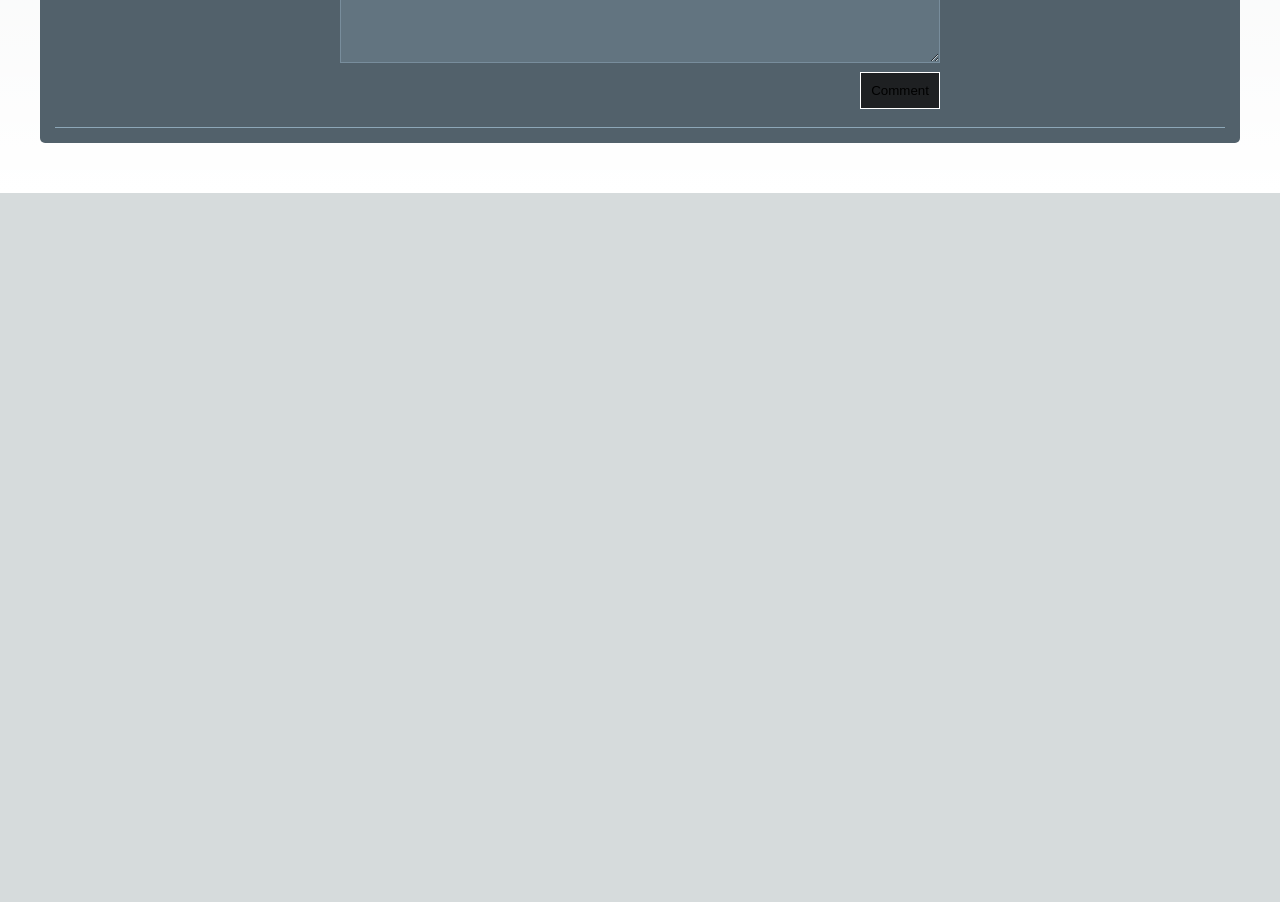
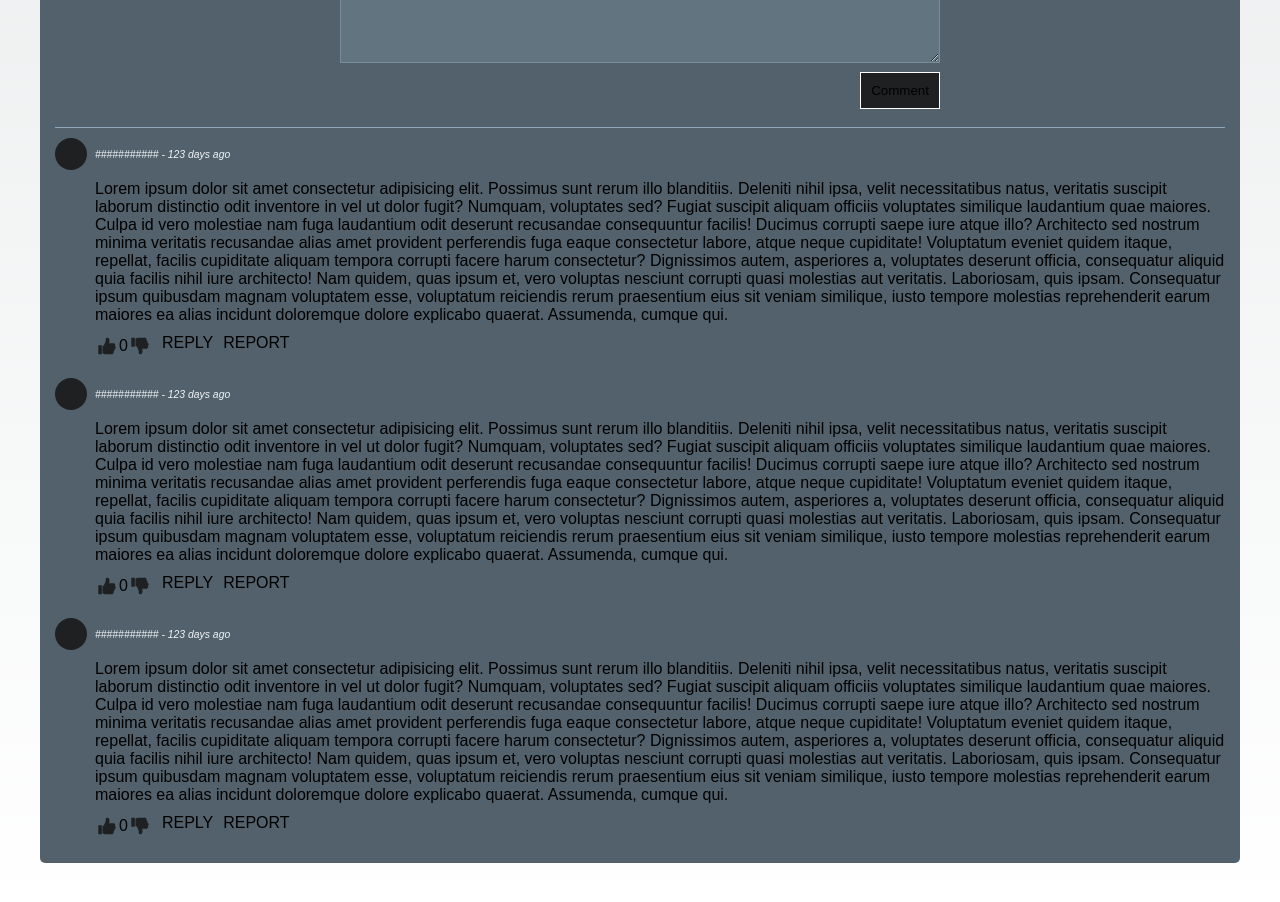
Before and after one commit to Shinyepo/Reddit-Clone, a Next.js app in the folder web/: page /thread in a window 1280 px wide. Shown: the part 1480-2382 px from the top of the page. Before the commit the page ends 1673 px from the top, so only its background shows below. Built offline with nearby package versions, Linux system fonts and the light colour scheme.

Commit message:
Comment component with test, homepage redirect, click propagation fix

```diff
--- a/web/app/layout.tsx
+++ b/web/app/layout.tsx
@@ -11,10 +11,11 @@ export default function RootLayout({
   children: React.ReactNode;
 }) {
   return (
+    <html>
       <body>
         <header>
           <div className="header-container">
-            <div className="logo" role="heading">Epodit</div>
+            <div className="logo" role="heading"><a href="/">Epodit</a></div>
             <div className="search-box">
               <input
                 role="searchbox"
@@ -28,5 +29,6 @@ export default function RootLayout({
         </header>
         <main className="main">{children}</main>
       </body>
+      </html>
   );
 }
--- a/web/app/thread/page.tsx
+++ b/web/app/thread/page.tsx
@@ -1,3 +1,4 @@
+import { ThreadComment } from "@/components/threadComment";
 import { ThreadFooter } from "@/components/threadFooter";
 import { ThreadLikes } from "@/components/threadLikes";
 import "./page.css";
@@ -146,7 +147,11 @@ export default function Home() {
           </div>
         </div>
         <div className="item3">
-          <div className="thread-comments"></div>
+          <div data-testid="comment-section" className="thread-comments">
+            <ThreadComment />
+            <ThreadComment />
+            <ThreadComment />
+          </div>
         </div>
       </div>
     </div>
--- /dev/null
+++ b/web/components/threadComment.css
@@ -0,0 +1,38 @@
+.thread-comment {
+    padding: 10px 0;
+}
+
+.comment-content {
+    padding: 10px 0 0 40px;
+}
+
+.comment-footer {
+    display: flex;
+    padding: 0 40px;
+    margin-top: 10px;
+    /* border-top: 1px solid #8DA7B8; */
+    border-width: 90%;
+}
+
+.thread-author {
+    display: flex;
+    align-items: center;
+}
+
+.comment-avatar {
+    width: 32px;
+    height: 32px;
+    background-color: #1E2022;
+    border-radius: 50%;
+    margin-right: 8px;
+}
+
+.comment-likes {
+    display: flex;
+    justify-content: center;
+    align-items: center;
+}
+
+.comment-footer div:not(:first-child) {
+    margin-left: 10px;
+}
--- /dev/null
+++ b/web/components/threadComment.tsx
@@ -0,0 +1,66 @@
+"use client";
+import Image from "next/image";
+import { FC, useState } from "react";
+import "./threadComment.css";
+
+interface Props {}
+
+export const ThreadComment: FC<Props> = () => {
+  const [likes, setLikes] = useState(0);
+
+  return (
+    <div className="thread-comment">
+      <div data-testid="comment-author" className="thread-author">
+        <div data-testid="comment-avatar" className="comment-avatar"></div>
+        ########### - 123 days ago</div>
+      <div data-testid="comment-content" className="comment-content">
+        Lorem ipsum dolor sit amet consectetur adipisicing elit. Possimus sunt
+        rerum illo blanditiis. Deleniti nihil ipsa, velit necessitatibus natus,
+        veritatis suscipit laborum distinctio odit inventore in vel ut dolor
+        fugit? Numquam, voluptates sed? Fugiat suscipit aliquam officiis
+        voluptates similique laudantium quae maiores. Culpa id vero molestiae
+        nam fuga laudantium odit deserunt recusandae consequuntur facilis!
+        Ducimus corrupti saepe iure atque illo? Architecto sed nostrum minima
+        veritatis recusandae alias amet provident perferendis fuga eaque
+        consectetur labore, atque neque cupiditate! Voluptatum eveniet quidem
+        itaque, repellat, facilis cupiditate aliquam tempora corrupti facere
+        harum consectetur? Dignissimos autem, asperiores a, voluptates deserunt
+        officia, consequatur aliquid quia facilis nihil iure architecto! Nam
+        quidem, quas ipsum et, vero voluptas nesciunt corrupti quasi molestias
+        aut veritatis. Laboriosam, quis ipsam. Consequatur ipsum quibusdam
+        magnam voluptatem esse, voluptatum reiciendis rerum praesentium eius sit
+        veniam similique, iusto tempore molestias reprehenderit earum maiores ea
+        alias incidunt doloremque dolore explicabo quaerat. Assumenda, cumque
+        qui.
+      </div>
+      <div data-testid="comment-footer" className="comment-footer">
+        <div data-testid="comment-likes" className="comment-likes">
+          <Image
+            src="/like.svg"
+            alt="like button"
+            width={24}
+            height={24}
+            onClick={(e) => {
+              e.stopPropagation();
+              setLikes(likes + 1);
+            }}
+          />
+          {likes}
+          <Image
+            className="dislike"
+            src="/like.svg"
+            alt="dislike button"
+            width={24}
+            height={24}
+            onClick={(e) => {
+              e.stopPropagation();
+              setLikes(likes - 1);
+            }}
+          />
+        </div>
+        <div className="comment-reply">REPLY</div>
+        <div className="comment-report">REPORT</div>
+      </div>
+    </div>
+  );
+};
--- a/web/components/threadLikes.tsx
+++ b/web/components/threadLikes.tsx
@@ -14,7 +14,7 @@ export const ThreadLikes: FC<Props> = () => {
         alt="like button"
         width={48}
         height={48}
-        onClick={() => setLikes(likes + 1)}
+        onClick={(e) => {e.stopPropagation(); setLikes(likes + 1)}}
       />
       <div data-testid="like-count" className="likes-count">
         {likes}
@@ -25,7 +25,7 @@ export const ThreadLikes: FC<Props> = () => {
         alt="dislike button"
         width={48}
         height={48}
-        onClick={() => setLikes(likes - 1)}
+        onClick={(e) => {e.stopPropagation(); setLikes(likes - 1)}}
       />
     </div>
   );
```
Also changed, not shown: 2 other files (tests, documents, lock files or other folders).
